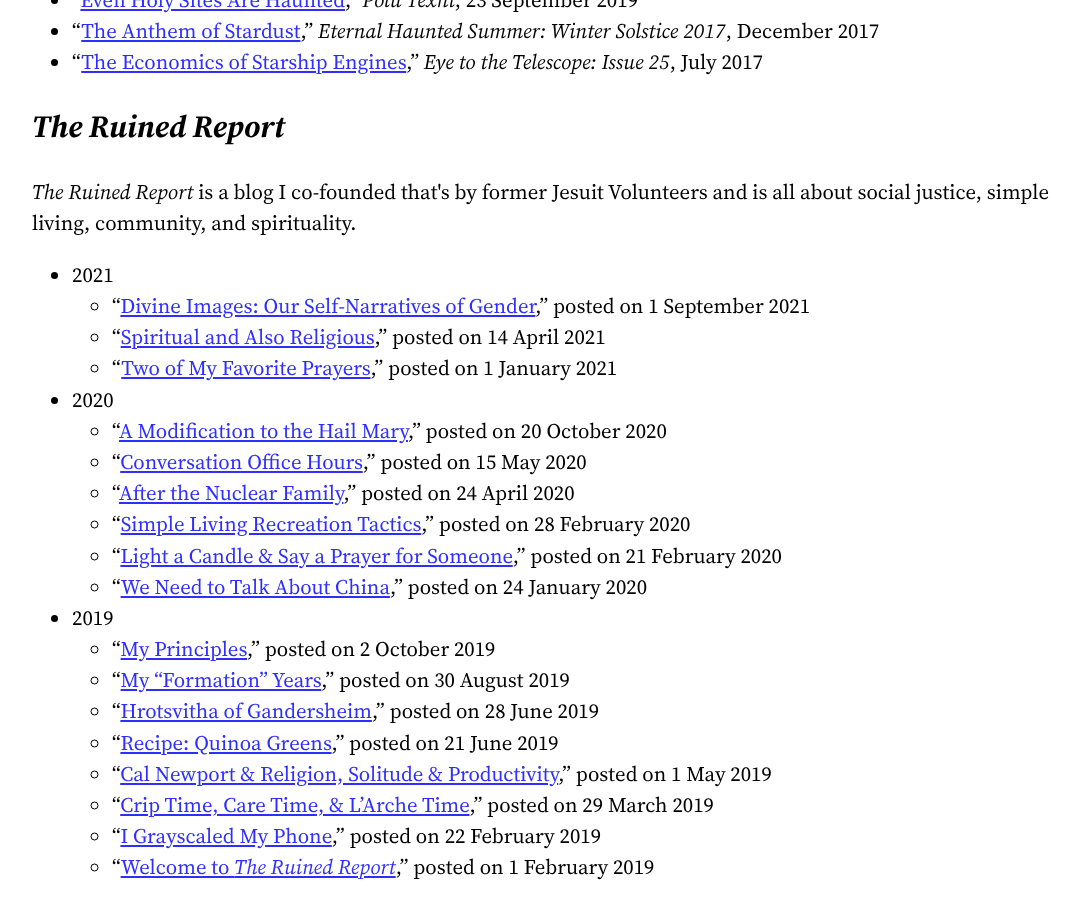
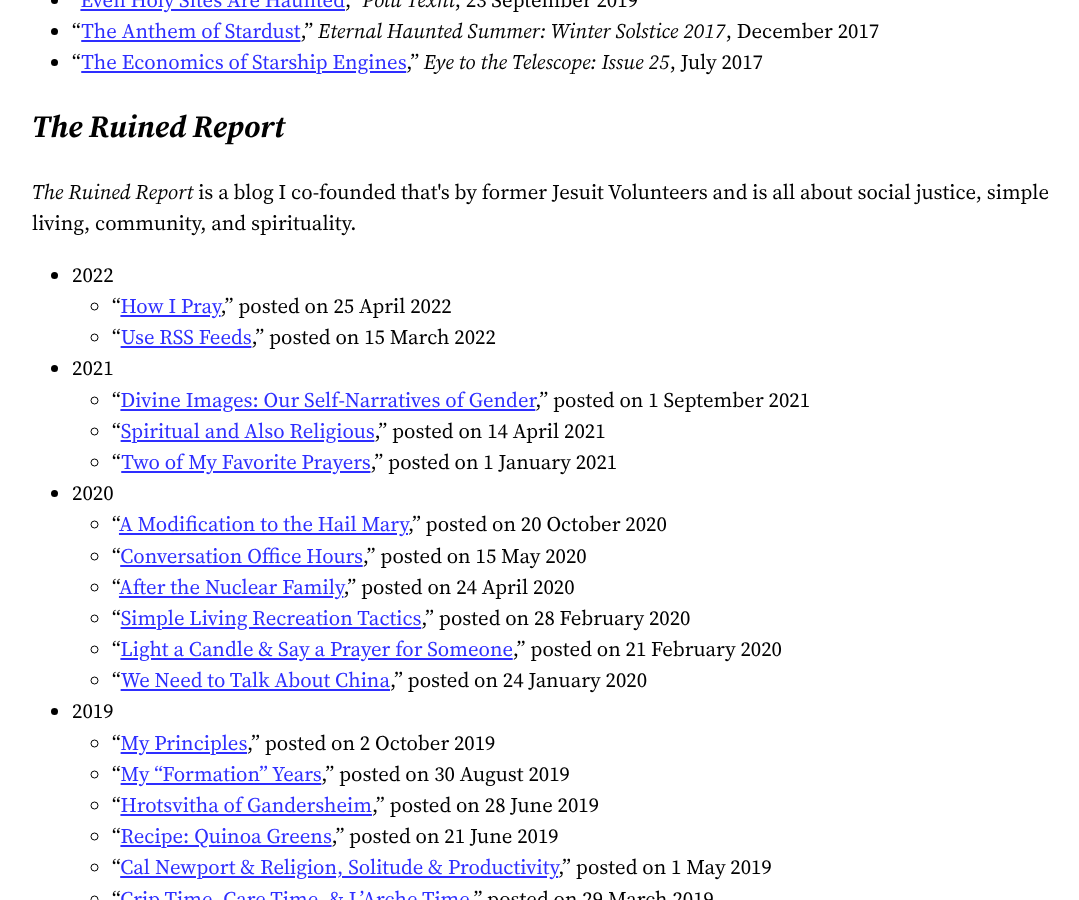
Before and after one commit to cncoulter/camcoulter.com, a Jekyll site: the page built from Publications.html, in a window 1280 px wide and 900 px high, scrolled down 815 px. Shown: the whole window, without its empty margins (88-1167 px from the left). Built offline with Jekyll 4.4.1, drawn with Linux system fonts in a browser that asks for light colours; some web fonts are replaced.

Commit message:
Update publications

```diff
--- a/Publications.html
+++ b/Publications.html
@@ -38,6 +38,12 @@ description: "Here's all my published essays, poetry, posts, and reviews."
 <p><cite>The Ruined Report</cite> is a blog I co-founded that's by former Jesuit Volunteers and is all about social justice, simple living, community, and spirituality.</p>
 
 <ul>
+	<li>2022
+		<ul>
+			<li>“<a href="https://theruinedreport.com/2022/04/25/how-i-pray/" class="font-weight-bold">How I Pray</a>,” posted on 25 April 2022</li>
+			<li>“<a href="https://theruinedreport.com/2022/03/15/use-rss-feeds/" class="font-weight-bold">Use RSS Feeds</a>,” posted on 15 March 2022</li>
+		</ul>
+	</li>
 	<li>2021
 		<ul>
 			<li>“<a href="https://theruinedreport.com/2021/09/01/divine-images-our-self-narratives-of-gender/" class="font-weight-bold">Divine Images: Our Self-Narratives of Gender</a>,” posted on 1 September 2021</li>
```
